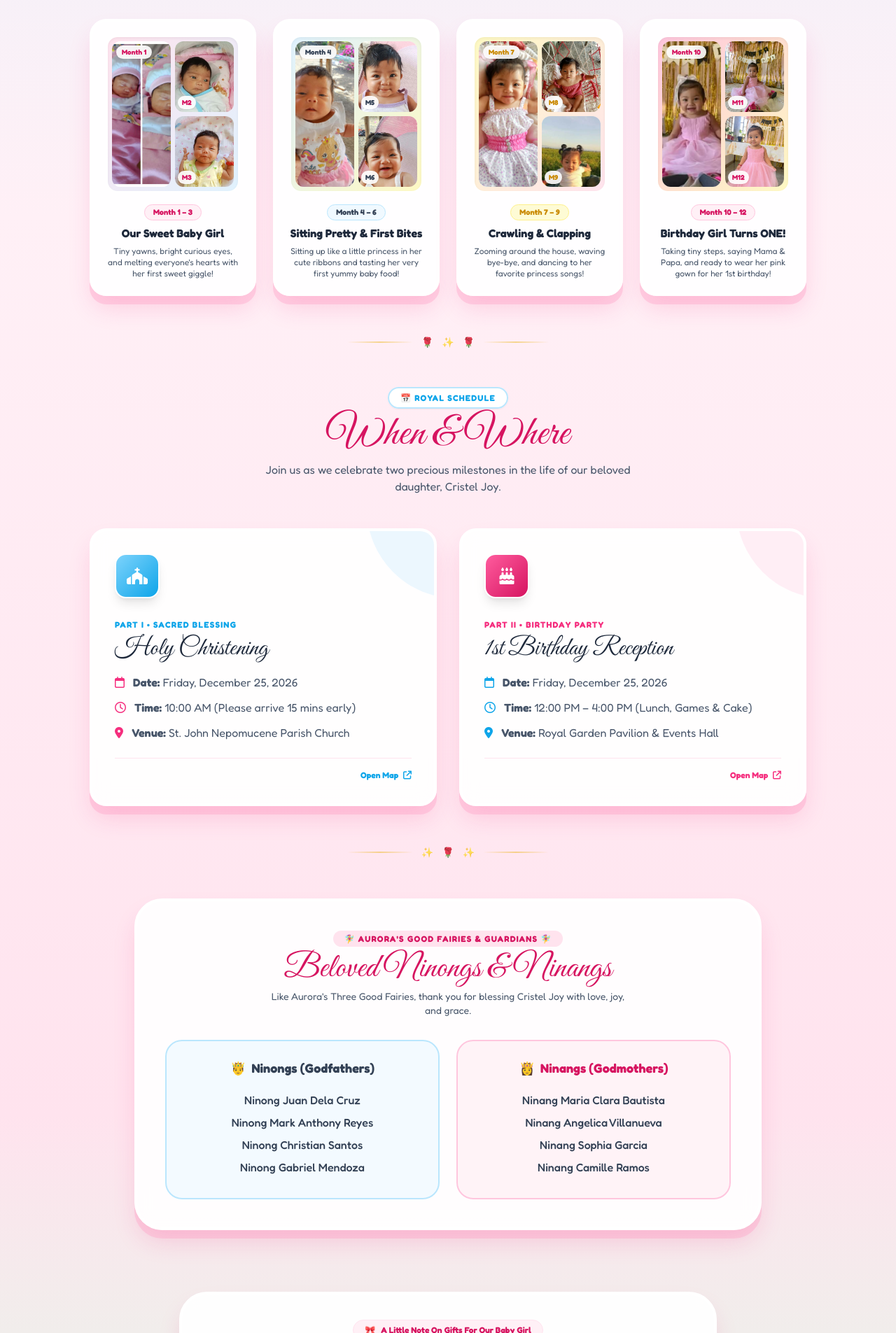
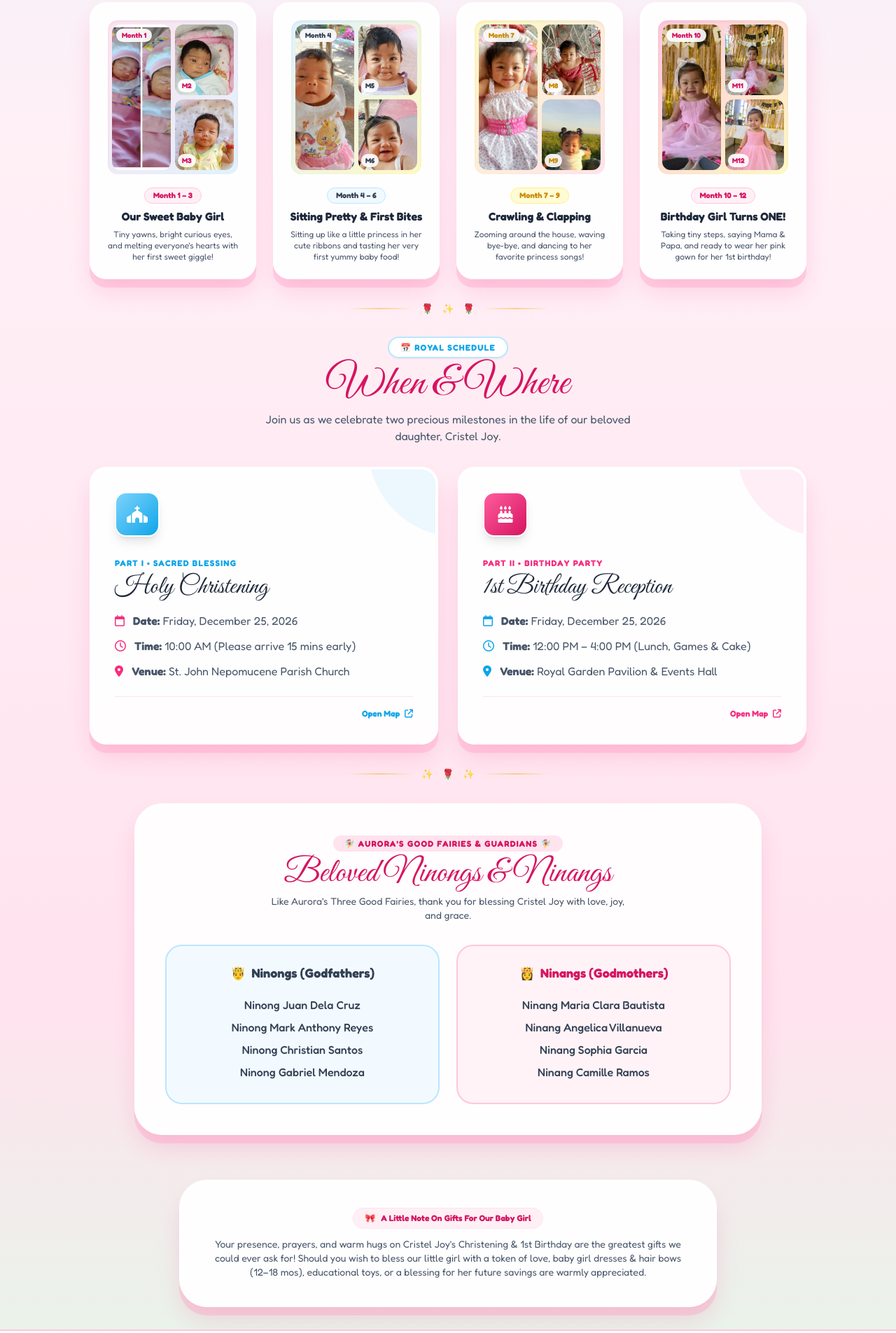
Before and after one commit to DietherFernandez/Cristelbday, a plain HTML site: page index.html in a window 1280 px wide. Shown: the part 1913-3818 px from the top of the page at 70% size. Drawn offline with nearby package versions, Linux system fonts and the light colour scheme.

Commit message:
Standardize and tighten vertical spacing across all sections and dividers

```diff
--- a/index.html
+++ b/index.html
@@ -372,7 +372,7 @@
     </header>
 
     <!-- LIVE COUNTDOWN SECTION -->
-    <section id="countdown" class="pt-4 pb-8 px-4 sm:px-6 relative z-10">
+    <section id="countdown" class="py-4 sm:py-6 px-4 sm:px-6 relative z-10">
         <div class="max-w-4xl mx-auto storybook-card rounded-[2.5rem] p-6 sm:p-10 text-center">
             <div class="inline-flex items-center space-x-2 px-4 py-1 rounded-full bg-royalGold-100 text-royalGold-600 font-bold text-xs uppercase tracking-widest mb-2">
                 <span>⏳</span>
@@ -410,9 +410,9 @@
     </section>
 
     <!-- CRISTEL JOY'S 1ST YEAR MILESTONES GALLERY -->
-    <section id="milestones" class="py-12 px-4 sm:px-6 relative z-10">
+    <section id="milestones" class="py-5 sm:py-8 px-4 sm:px-6 relative z-10">
         <div class="max-w-5xl mx-auto">
-            <div class="text-center mb-10">
+            <div class="text-center mb-6 sm:mb-8">
                 <span class="px-4 py-1.5 rounded-full bg-white text-royalGold-600 text-xs font-bold uppercase tracking-widest shadow-sm border-2 border-royalGold-200">
                     📸 Growing Up So Fast
                 </span>
@@ -424,7 +424,7 @@
                 </p>
             </div>
 
-            <div class="grid grid-cols-1 sm:grid-cols-2 lg:grid-cols-4 gap-6">
+            <div class="grid grid-cols-1 sm:grid-cols-2 lg:grid-cols-4 gap-4 sm:gap-6">
                 <!-- Month 1 - 3 Collage Card -->
                 <div class="storybook-card rounded-3xl p-4 sm:p-5 text-center hover:-translate-y-1.5 transition-transform">
                     <div class="grid grid-cols-2 grid-rows-2 gap-1.5 w-full h-56 rounded-2xl p-1.5 bg-gradient-to-br from-princessPink-100 to-skyMagic-100 border-2 border-white shadow-inner mb-3.5">
@@ -533,7 +533,7 @@
     </section>
 
     <!-- Subtle Sleeping Beauty Divider -->
-    <div class="py-2 px-4 relative z-10" aria-hidden="true">
+    <div class="py-0 px-4 relative z-10" aria-hidden="true">
         <div class="sleeping-beauty-divider text-sm opacity-80">
             <span>🌹</span>
             <span>✨</span>
@@ -542,9 +542,9 @@
     </div>
 
     <!-- EVENT DETAILS & SCHEDULE SECTION -->
-    <section id="events" class="py-12 px-4 sm:px-6 relative z-10">
+    <section id="events" class="py-5 sm:py-8 px-4 sm:px-6 relative z-10">
         <div class="max-w-5xl mx-auto">
-            <div class="text-center mb-12">
+            <div class="text-center mb-6 sm:mb-8">
                 <span class="px-4 py-1.5 rounded-full bg-white text-skyMagic-500 text-xs font-bold uppercase tracking-widest shadow-sm border-2 border-skyMagic-200">
                     📅 Royal Schedule
                 </span>
@@ -556,7 +556,7 @@
                 </p>
             </div>
 
-            <div class="grid grid-cols-1 md:grid-cols-2 gap-8">
+            <div class="grid grid-cols-1 md:grid-cols-2 gap-5 sm:gap-7">
                 <!-- Card 1: Holy Christening Ceremony -->
                 <div class="storybook-card rounded-3xl p-8 relative overflow-hidden group hover:-translate-y-1 transition-transform duration-300">
                     <div class="absolute top-0 right-0 w-32 h-32 bg-skyMagic-100 rounded-bl-full -mr-8 -mt-8 opacity-60"></div>
@@ -635,7 +635,7 @@
     </section>
 
     <!-- Subtle Sleeping Beauty Divider -->
-    <div class="py-2 px-4 relative z-10" aria-hidden="true">
+    <div class="py-0 px-4 relative z-10" aria-hidden="true">
         <div class="sleeping-beauty-divider text-sm opacity-80">
             <span>✨</span>
             <span>🌹</span>
@@ -644,7 +644,7 @@
     </div>
 
     <!-- BELOVED GODPARENTS (NINONG & NINANG) SECTION -->
-    <section id="godparents" class="py-12 px-4 sm:px-6 relative z-10">
+    <section id="godparents" class="py-5 sm:py-8 px-4 sm:px-6 relative z-10">
         <div class="max-w-4xl mx-auto storybook-card rounded-[2.5rem] p-8 sm:p-10 text-center">
             <span class="px-4 py-1 rounded-full bg-princessPink-100 text-princessPink-600 text-xs font-bold uppercase tracking-widest">
                 🧚‍♀️ Aurora's Good Fairies & Guardians 🧚‍♀️
@@ -689,7 +689,7 @@
     </section>
 
     <!-- GIFT & BLESSING GUIDE NOTE SECTION -->
-    <section id="gifts" class="py-10 px-4 sm:px-6 relative z-10">
+    <section id="gifts" class="py-5 sm:py-8 px-4 sm:px-6 relative z-10">
         <div class="max-w-3xl mx-auto storybook-card rounded-[2.5rem] p-7 sm:p-9 text-center">
             <div class="inline-flex items-center space-x-2 px-4 py-1.5 rounded-full bg-princessPink-50 text-princessPink-600 text-xs font-bold mb-3 border border-princessPink-100">
                 <span>🎀</span>
@@ -763,7 +763,7 @@
     </div>
 
     <!-- FOOTER -->
-    <footer class="bg-white/90 backdrop-blur-md border-t-2 border-princessPink-200 py-10 px-4 text-center relative z-10">
+    <footer class="bg-white/90 backdrop-blur-md border-t-2 border-princessPink-200 py-7 sm:py-8 px-4 text-center relative z-10">
         <div class="max-w-3xl mx-auto">
             <div class="w-12 h-12 mx-auto rounded-full bg-gradient-to-tr from-princessPink-400 to-royalGold-300 text-white flex items-center justify-center shadow-md mb-3 border-2 border-white">
                 <svg class="w-6 h-6" viewBox="0 0 32 24" fill="none" xmlns="http://www.w3.org/2000/svg" aria-hidden="true">
```
